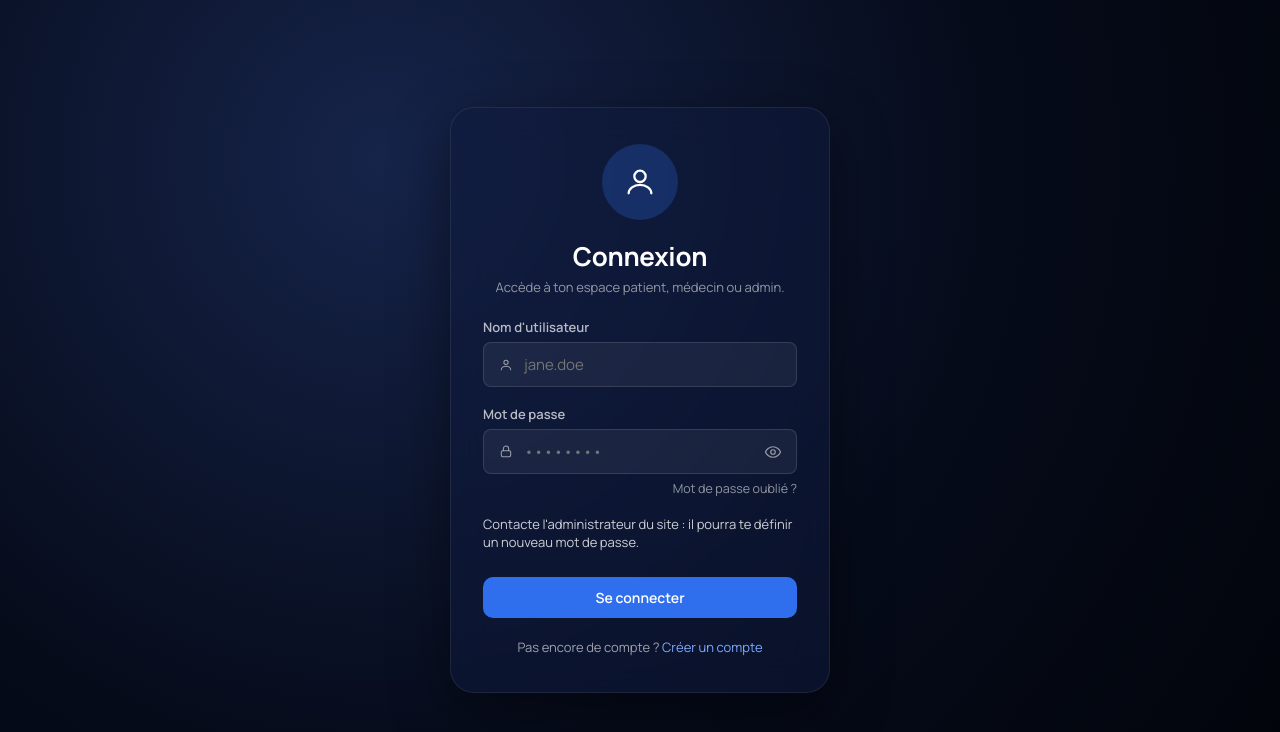
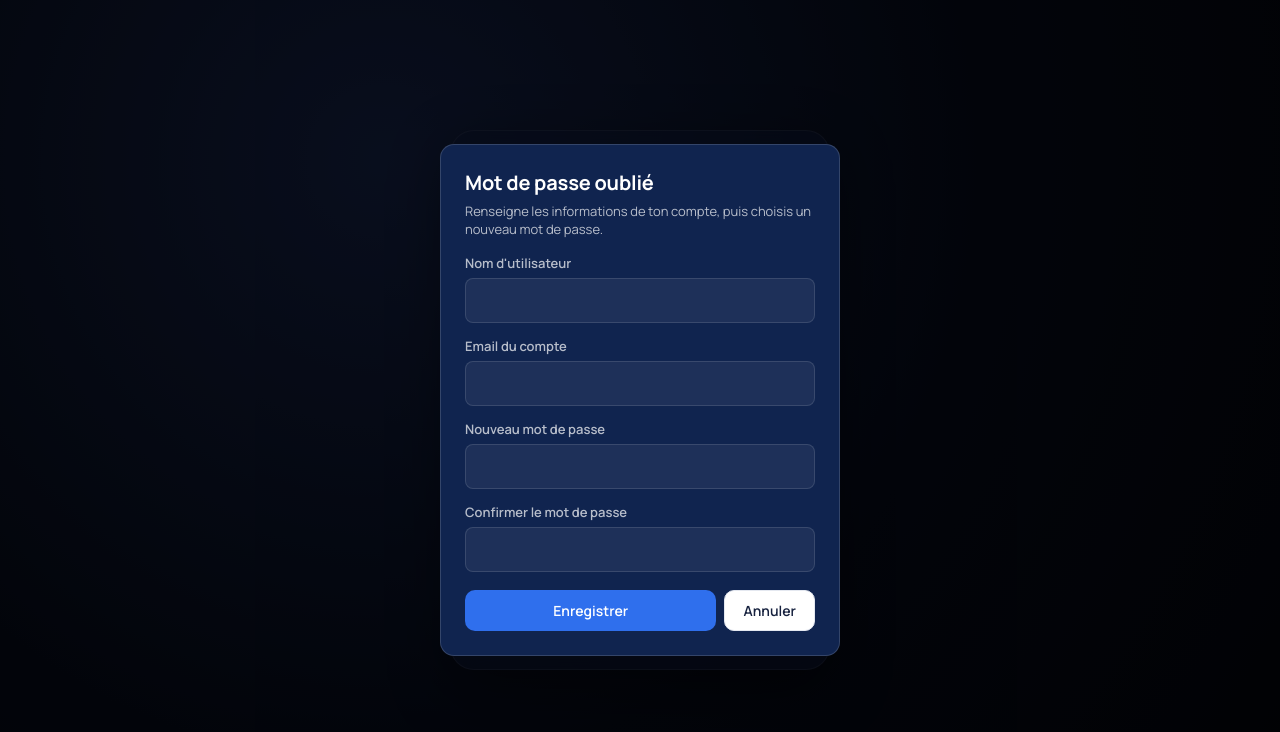
Before and after one commit to arintsoaralison-dotcom/gestion_rdv_medical, a React app in the folder frontend/: page / in a window 1280 px wide. Both pictures are taken after a click on the link "Mot de passe oublié ?". Shown: the top 732 px of the page. Built offline with nearby package versions, Linux system fonts and the light colour scheme; no server answers; the HTML template or start-up script is replaced by a standard one.

Commit message:
Mot de passe oublie : fenetre de reinitialisation

```diff
--- a/frontend/src/pages/Login.jsx
+++ b/frontend/src/pages/Login.jsx
@@ -1,6 +1,7 @@
 import { useState } from "react";
 import { Link, useNavigate, Navigate } from "react-router-dom";
 import { useAuth } from "../context/AuthContext";
+import api from "../api/axios";
 
 const REDIRECTION_PAR_ROLE = {
   PATIENT: "/medecins",
@@ -63,13 +64,21 @@ function IconeOeil({ ouvert }) {
   );
 }
 
+const FORM_MDP_VIDE = { username: "", email: "", password: "", confirmation: "" };
+
 function Login() {
   const [username, setUsername] = useState("");
   const [password, setPassword] = useState("");
   const [afficherMdp, setAfficherMdp] = useState(false);
   const [erreur, setErreur] = useState("");
   const [envoi, setEnvoi] = useState(false);
-  const [aideMdp, setAideMdp] = useState(false);
+
+  const [fenetreMdp, setFenetreMdp] = useState(false);
+  const [formMdp, setFormMdp] = useState(FORM_MDP_VIDE);
+  const [erreurMdp, setErreurMdp] = useState("");
+  const [succesMdp, setSuccesMdp] = useState("");
+  const [envoiMdp, setEnvoiMdp] = useState(false);
+
   const { user, login } = useAuth();
   const navigate = useNavigate();
 
@@ -91,6 +100,39 @@ function Login() {
       }
     } finally {
       setEnvoi(false);
+    }
+  };
+
+  const reinitialiserMdp = async (e) => {
+    e.preventDefault();
+    setErreurMdp("");
+    if (formMdp.password !== formMdp.confirmation) {
+      setErreurMdp("Les deux mots de passe ne sont pas identiques.");
+      return;
+    }
+    setEnvoiMdp(true);
+    try {
+      await api.post("comptes/reinitialiser-mot-de-passe/", {
+        username: formMdp.username,
+        email: formMdp.email,
+        password: formMdp.password,
+      });
+      setFenetreMdp(false);
+      setFormMdp(FORM_MDP_VIDE);
+      setSuccesMdp("Mot de passe modifié. Tu peux maintenant te connecter.");
+    } catch (err) {
+      if (err.response?.status === 429) {
+        setErreurMdp("Trop de tentatives. Réessaie dans une heure.");
+      } else {
+        const mdp = err.response?.data?.password;
+        setErreurMdp(
+          Array.isArray(mdp)
+            ? mdp.join(" ")
+            : err.response?.data?.detail || "Impossible de modifier le mot de passe."
+        );
+      }
+    } finally {
+      setEnvoiMdp(false);
     }
   };
 
@@ -120,6 +162,7 @@ function Login() {
         <p className="auth-glass-soustitre">Accède à ton espace patient, médecin ou admin.</p>
 
         {erreur && <p className="auth-erreur">{erreur}</p>}
+        {succesMdp && <p className="auth-succes">{succesMdp}</p>}
 
         <form onSubmit={handleSubmit}>
           <div style={{ marginBottom: "18px", textAlign: "left" }}>
@@ -171,16 +214,13 @@ function Login() {
             className="auth-glass-lien"
             onClick={(e) => {
               e.preventDefault();
-              setAideMdp(!aideMdp);
+              setErreurMdp("");
+              setSuccesMdp("");
+              setFenetreMdp(true);
             }}
           >
             Mot de passe oublié ?
           </a>
-          {aideMdp && (
-            <p style={{ color: "rgba(255,255,255,0.8)", fontSize: "13px", margin: "10px 0", textAlign: "left" }}>
-              Contacte l'administrateur du site : il pourra te définir un nouveau mot de passe.
-            </p>
-          )}
 
           <button type="submit" className="btn btn-primary btn-full" disabled={envoi}>
             {envoi ? "Connexion..." : "Se connecter"}
@@ -191,6 +231,62 @@ function Login() {
           Pas encore de compte ? <Link to="/inscription">Créer un compte</Link>
         </p>
       </div>
+
+      {fenetreMdp && (
+        <div
+          style={{
+            position: "fixed", inset: 0, background: "rgba(0,0,0,0.6)",
+            display: "flex", alignItems: "center", justifyContent: "center",
+            padding: "16px", zIndex: 1000,
+          }}
+        >
+          <div
+            style={{
+              background: "#10244f", border: "1px solid rgba(255,255,255,0.15)",
+              borderRadius: "14px", padding: "24px", width: "100%", maxWidth: "400px",
+              maxHeight: "90vh", overflowY: "auto", color: "#fff",
+            }}
+          >
+            <h2 style={{ marginBottom: "6px", fontSize: "20px" }}>Mot de passe oublié</h2>
+            <p style={{ color: "rgba(255,255,255,0.7)", fontSize: "13px", marginBottom: "16px" }}>
+              Renseigne les informations de ton compte, puis choisis un nouveau mot de passe.
+            </p>
+
+            {erreurMdp && <p className="auth-erreur">{erreurMdp}</p>}
+
+            <form onSubmit={reinitialiserMdp}>
+              {[
+                ["username", "Nom d'utilisateur", "text"],
+                ["email", "Email du compte", "email"],
+                ["password", "Nouveau mot de passe", "password"],
+                ["confirmation", "Confirmer le mot de passe", "password"],
+              ].map(([cle, libelle, type]) => (
+                <div key={cle} style={{ marginBottom: "14px", textAlign: "left" }}>
+                  <label style={styleLabel}>{libelle}</label>
+                  <div style={styleLigneChamp}>
+                    <input
+                      type={type}
+                      value={formMdp[cle]}
+                      onChange={(e) => setFormMdp({ ...formMdp, [cle]: e.target.value })}
+                      required
+                      style={styleInput}
+                    />
+                  </div>
+                </div>
+              ))}
+
+              <div style={{ display: "flex", gap: "8px", marginTop: "18px" }}>
+                <button type="submit" className="btn btn-primary" disabled={envoiMdp} style={{ flex: 1 }}>
+                  {envoiMdp ? "Enregistrement..." : "Enregistrer"}
+                </button>
+                <button type="button" className="btn btn-outline" onClick={() => setFenetreMdp(false)}>
+                  Annuler
+                </button>
+              </div>
+            </form>
+          </div>
+        </div>
+      )}
     </div>
   );
 }
```
Also changed, not shown: 2 other files (tests, documents, lock files or other folders).
